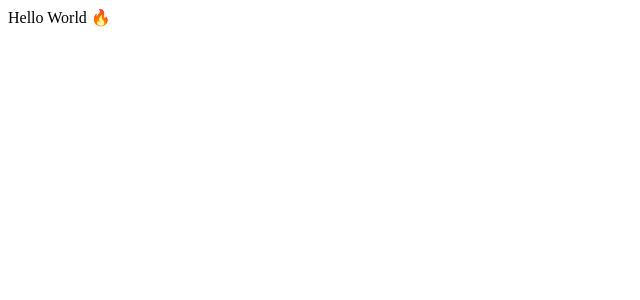
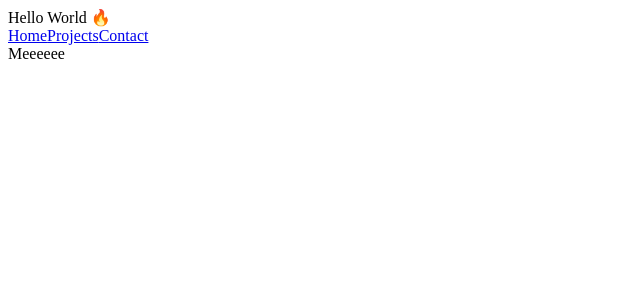
Before and after one commit to bhargysh/my-portfolio, a React app: page / in a window 1280 px wide. Shown: the top 300 px of the page, without its empty margins (0-640 px from the left). Built offline with nearby package versions, Linux system fonts and the light colour scheme; the HTML template or start-up script is replaced by a standard one.

Commit message:
Add routes to single page app

```diff
--- a/client/src/index.jsx
+++ b/client/src/index.jsx
@@ -1,11 +1,17 @@
 import React from "react";
 import ReactDOM from "react-dom";
+import Routes from "./routes.jsx";
 class App extends React.Component {
   constructor(props) {
     super(props);
   }
   render() {
-    return <div>Hello World 🔥</div>;
+    return (
+      <>
+        <div>Hello World 🔥</div>
+        <Routes />
+      </>
+    );
   }
 }
 ReactDOM.render(<App />, document.getElementById("root"));
--- /dev/null
+++ b/client/src/me.jsx
@@ -0,0 +1,8 @@
+import React from 'react';
+
+const Me = () => {
+    return <div>Meeeeee</div>
+
+}
+
+export default Me;
--- /dev/null
+++ b/client/src/navbar.jsx
@@ -0,0 +1,14 @@
+import React from "react";
+import { Link } from "react-router-dom";
+
+const Navbar = () => {
+  return (
+    <nav>
+      <Link to="/">Home</Link>
+      <Link to="/projects">Projects</Link>
+      <Link to="/contact">Contact</Link>
+    </nav>
+  );
+};
+
+export default Navbar;
--- /dev/null
+++ b/client/src/projects.jsx
@@ -0,0 +1,8 @@
+import React from 'react';
+
+const Projects = () => {
+    return <div>Projects</div>
+
+}
+
+export default Projects;
--- /dev/null
+++ b/client/src/routes.jsx
@@ -0,0 +1,24 @@
+import React from "react";
+import { BrowserRouter as Router, Route, Link, Switch } from "react-router-dom";
+
+import Me from "./me.jsx";
+import Projects from "./projects.jsx";
+import Navbar from "./navbar.jsx";
+
+const Routes = () => {
+  return (
+    <Router>
+      <Navbar />
+      <Switch>
+        <Route path="/projects">
+          <Projects />
+        </Route>
+        <Route path="/">
+          <Me />
+        </Route>
+      </Switch>
+    </Router>
+  );
+};
+
+export default Routes;
```
Also changed, not shown: package.json (+5 -2 lines), 2 other files (tests, documents, lock files or other folders).
